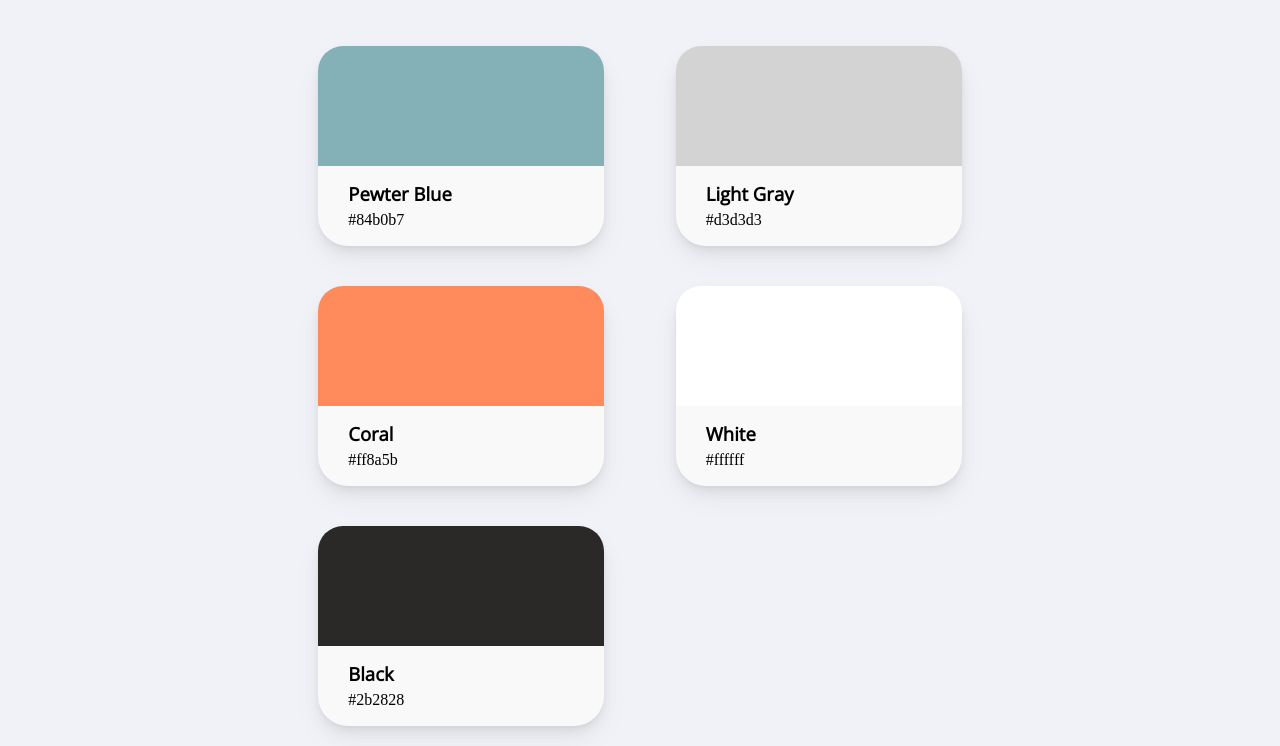
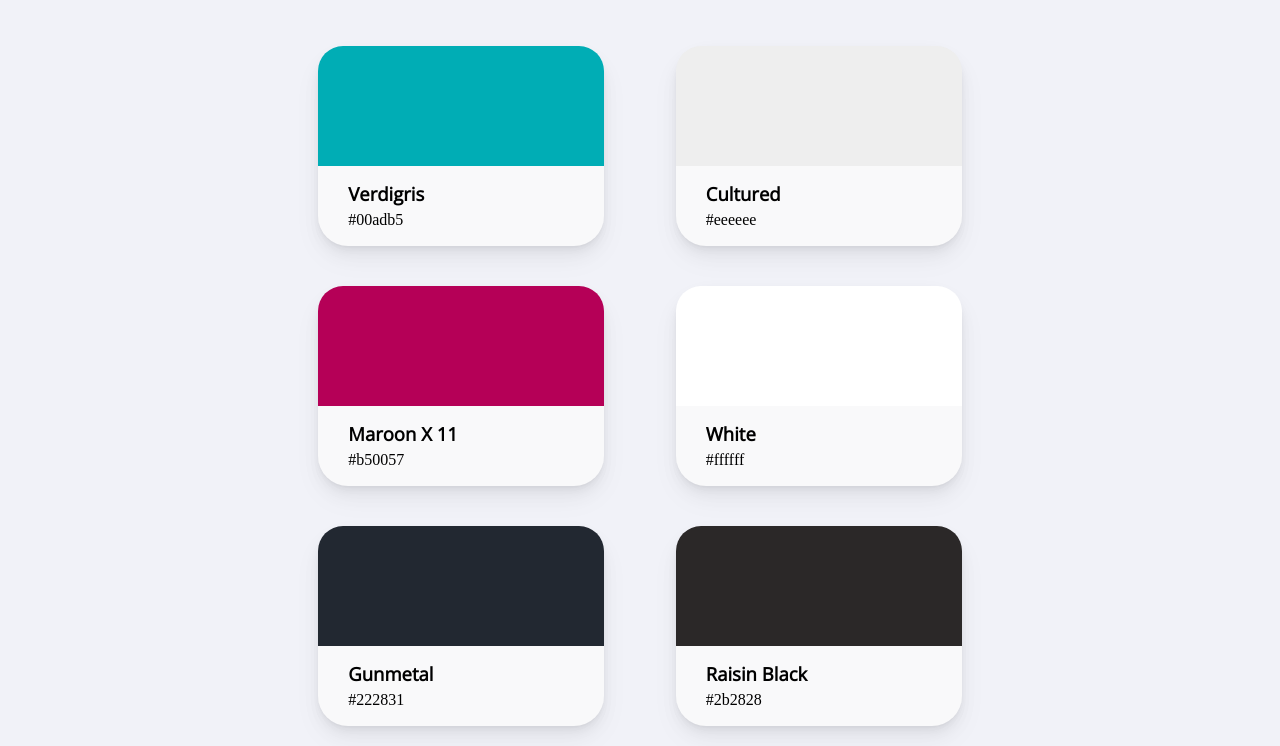
Before and after one commit to kevincastrochavez/kevincastrochavez.github.io, a plain HTML site: page lesson3/color-scheme.html in a window 1280 px wide. Shown: the part 114-860 px from the top of the page. Drawn offline with nearby package versions, Linux system fonts and the light colour scheme.

Commit message:
updated color palette

```diff
--- a/lesson3/color-scheme.html
+++ b/lesson3/color-scheme.html
@@ -37,9 +37,9 @@
           <div id="pewter" class="color"></div>
 
           <div class="info">
-            <h2>Pewter Blue</h2>
+            <h2>Verdigris</h2>
 
-            <p>#84b0b7</p>
+            <p>#00adb5</p>
           </div>
         </div>
       </div>
@@ -49,9 +49,9 @@
           <div id="gray" class="color"></div>
 
           <div class="info">
-            <h2>Light Gray</h2>
+            <h2>Cultured</h2>
 
-            <p>#d3d3d3</p>
+            <p>#eeeeee</p>
           </div>
         </div>
       </div>
@@ -61,9 +61,9 @@
           <div id="coral" class="color"></div>
 
           <div class="info">
-            <h2>Coral</h2>
+            <h2>Maroon X 11</h2>
 
-            <p>#ff8a5b</p>
+            <p>#b50057</p>
           </div>
         </div>
       </div>
@@ -82,10 +82,22 @@
 
       <div class="box-container">
         <div class="info-container">
+          <div id="blue" class="color"></div>
+
+          <div class="info">
+            <h2>Gunmetal</h2>
+
+            <p>#222831</p>
+          </div>
+        </div>
+      </div>
+
+      <div class="box-container">
+        <div class="info-container">
           <div id="black" class="color"></div>
 
           <div class="info">
-            <h2>Black</h2>
+            <h2>Raisin Black</h2>
 
             <p>#2b2828</p>
           </div>
--- a/lesson3/css/color-scheme.css
+++ b/lesson3/css/color-scheme.css
@@ -95,19 +95,23 @@ main {
 }
 
 #pewter {
-  background-color: #84b0b7;
+  background-color: #00adb5;
 }
 
 #gray {
-  background-color: #d3d3d3;
+  background-color: #eeeeee;
 }
 
 #coral {
-  background-color: #ff8a5b;
+  background-color: #b50057;
 }
 
 #white {
   background-color: #fff;
+}
+
+#blue {
+  background-color: #222831;
 }
 
 #black {
```
Also changed, not shown: lesson4/preston-4.html (+1 -0 lines), lesson4/favicon-16x16.png (added).
